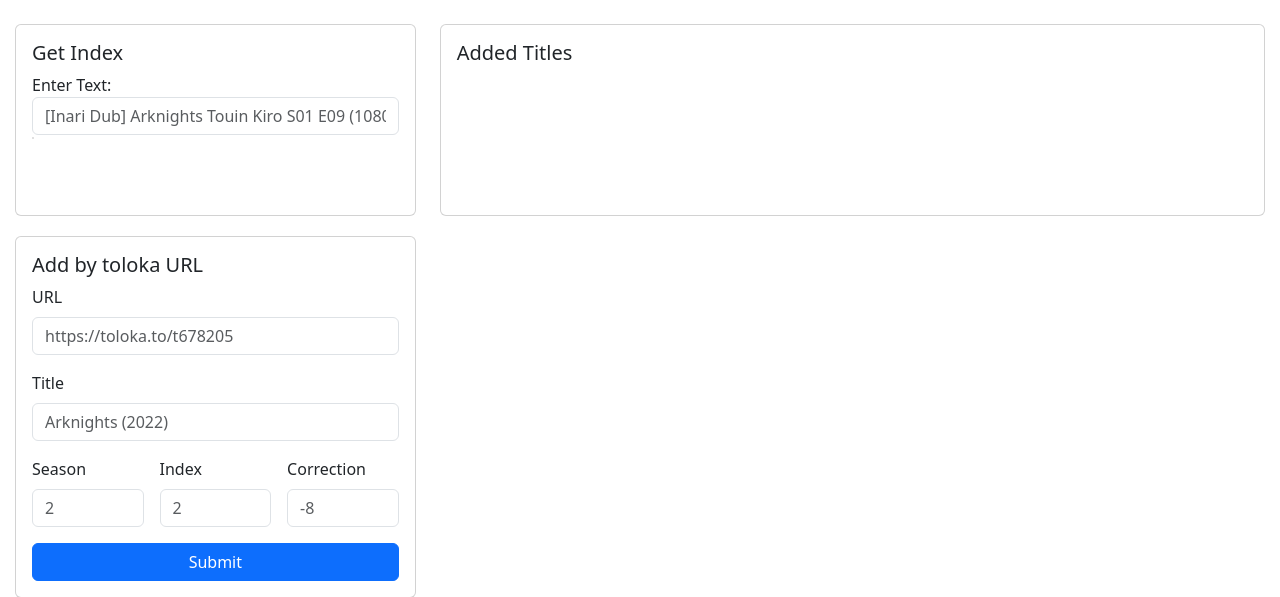
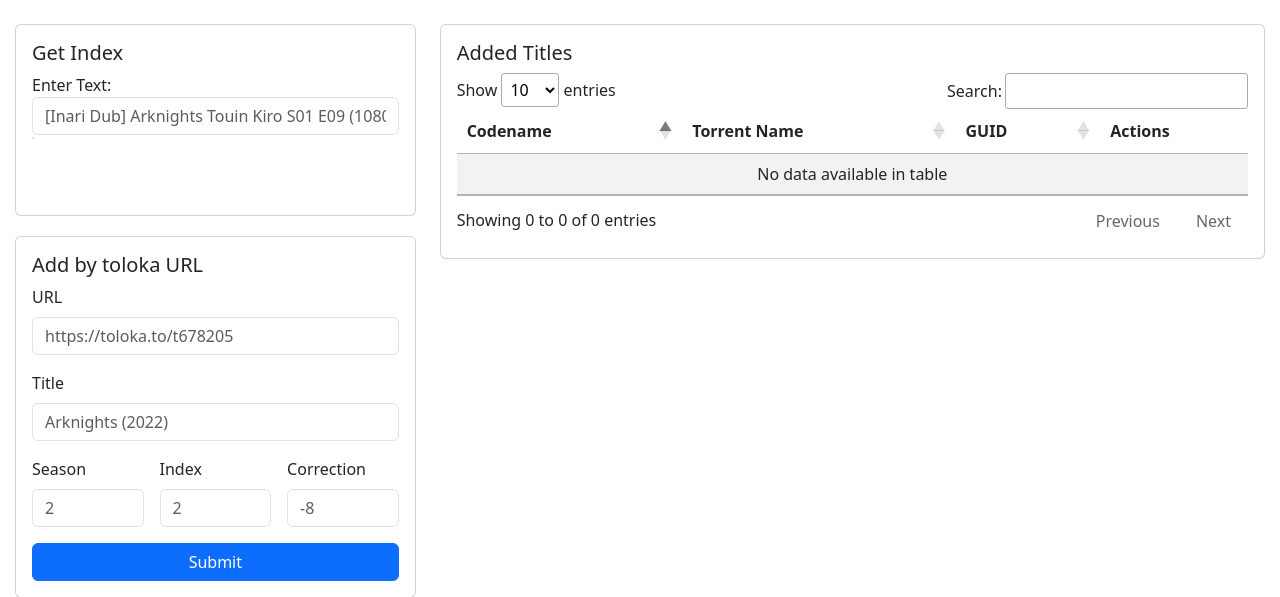
Before and after one commit to CakesTwix/Toloka2MediaServer, a Flask app: template toloka2MediaServerWeb/templates/index.html in a window 1280 px wide. Shown: the part 56-653 px from the top of the page. Run offline with Flask 3, Linux system fonts and the light colour scheme; the template is opened without the code that fills it, so the values that code supplies are empty; parts of the project's set-up code (start-up, migrations or seed data) failed here and were passed over; some libraries are stand-ins or nearby versions.

Commit message:
titlles as datatable

```diff
--- a/toloka2MediaServerWeb/app.py
+++ b/toloka2MediaServerWeb/app.py
@@ -1,5 +1,5 @@
 import logging
-from flask import Flask, request, render_template, redirect, url_for, session
+from flask import Flask, jsonify, request, render_template, redirect, url_for, session
 import sys
 
 import toloka2MediaServer.config
@@ -57,6 +57,24 @@
     }
     output = session.pop('output', {})
     return render_template('index.html', data=data, columns=columns, codenames=codenames, output=output)
+
+@app.route('/get_titles', methods=['GET'])
+def get_titles():
+    titles = toloka2MediaServer.config.update_titles()
+
+    # Extract sections from the ConfigParser object
+    sections = {}
+    for section in titles.sections():
+        options = {}
+        for option in titles.options(section):
+            options[option] = titles.get(section, option)
+        sections[section] = options
+
+    # Convert the sections data to JSON format
+    response = jsonify(sections)
+
+    # Return the JSON response
+    return response
 
 @app.route('/add_release', methods=['POST'])
 def add_release():
--- /dev/null
+++ b/toloka2MediaServerWeb/static/titles.js
@@ -0,0 +1,60 @@
+$(document).ready(function() {
+    var table = $('#dataTableTitles').DataTable({
+        ajax: {
+            url: '/get_titles',
+            dataSrc: function(json) {
+                var result = [];
+                Object.keys(json).forEach(function(key) {
+                    var item = json[key];
+                    item.codename = key;
+                    result.push(item);
+                });
+                return result;
+            }
+        },
+        columns: [
+            { data: 'codename', title: 'Codename', visible: true },
+            { data: 'torrent_name', title: 'Torrent Name', visible: true },
+            { data: 'adjusted_episode_number', title: 'Adjusted Episode Number' },
+            { data: 'download_dir', title: 'Download Dir' },
+            { data: 'episode_index', title: 'Episode Index' },
+            { data: 'ext_name', title: 'Ext Name' },
+            { data: 'guid', title: 'GUID', render: function(data, type, row) {
+                return `<a href="https://toloka.to/${data}">${data}</a>`;
+            }, visible: true },
+            { data: 'hash', title: 'Hash' },
+            { data: 'meta', title: 'Meta' },
+            { data: 'publish_date', title: 'Publish Date' },
+            { data: 'release_group', title: 'Release Group' },
+            { data: 'season_number', title: 'Season Number' },
+            { data: null, title: 'Actions', orderable: false, render: function(data, type, row) {
+                return `
+                    <button class="btn btn-outline-warning" disabled><span class="bi bi-pencil-square" aria-hidden="true"></span><span class="visually-hidden" role="status">Edit</span></button>
+                    <button class="btn btn-outline-danger" disabled><span class="bi bi-trash" aria-hidden="true"></span><span class="visually-hidden" role="status">Delete</span></button>
+                    <button class="btn btn-outline-primary" disabled><span class="bi bi-arrow-clockwise" aria-hidden="true"></span><span class="visually-hidden" role="status">Update</span></button>
+                `;
+            }, visible: true }
+        ],
+        columnDefs: [
+            { targets: '_all', visible: false },
+            { targets: [0, 1, 6, 12], visible: true }
+        ],
+        layout: {
+            topStart: {
+                buttons: [
+                    {
+                        extend: 'colvis',
+                        postfixButtons: ['colvisRestore']
+                    },
+                    { text: 'Refresh', action: function ( e, dt, node, config ) {
+                        dt.ajax.reload();
+                    }}
+                ]
+            }
+        }
+    });
+
+    window.refreshTable = function() {
+        table.ajax.reload();
+    };
+});
--- a/toloka2MediaServerWeb/templates/index.html
+++ b/toloka2MediaServerWeb/templates/index.html
@@ -8,6 +8,12 @@
     <script src="https://cdn.jsdelivr.net/npm/bootstrap@5.3.0/dist/js/bootstrap.bundle.min.js"></script>
     <link href="static/styles.css" rel="stylesheet">
     <script src="static/color-modes.js"></script>
+
+    <!-- datatables-->
+    <script src="https://code.jquery.com/jquery-3.7.1.min.js" integrity="sha256-/JqT3SQfawRcv/BIHPThkBvs0OEvtFFmqPF/lYI/Cxo=" crossorigin="anonymous"></script>
+    <link href="https://cdn.datatables.net/v/bs5/dt-2.0.8/b-3.0.2/b-colvis-3.0.2/r-3.0.2/sc-2.4.3/sl-2.0.3/datatables.min.css" rel="stylesheet">
+    <script src="https://cdn.datatables.net/v/bs5/dt-2.0.8/b-3.0.2/b-colvis-3.0.2/r-3.0.2/sc-2.4.3/sl-2.0.3/datatables.min.js"></script>
+    <script src="static/titles.js"></script>
 </head>
 <body class="d-flex flex-column h-100">
     <!-- Theme switcher -->
@@ -324,30 +330,7 @@
                     <div class="card">
                         <div class="card-body">
                             <h5 class="card-title">Added Titles</h5>
-                            <table class="table table-dark table-hover">
-                                <thead>
-                                    <tr>
-                                        {% for key, name in columns.items() %}
-                                        <th scope="col">{{ name }}</th>
-                                        {% endfor %}
-                                    </tr>
-                                </thead>
-                                <tbody>
-                                    {% for item in data %}
-                                    <tr>
-                                        {% for key in columns %}
-                                        <td>
-                                            {% if key == 'guid' %}
-                                            <a href="https://toloka.to/{{ item[key] }}">{{ item[key] }}</a>
-                                            {% else %}
-                                            {{ item[key] }}
-                                            {% endif %}
-                                        </td>
-                                        {% endfor %}
-                                    </tr>
-                                    {% endfor %}
-                                </tbody>
-                            </table>
+                            <table id="dataTableTitles" class="table table-striped" style="width:100%"></table>
                         </div>
                     </div>
 
```
